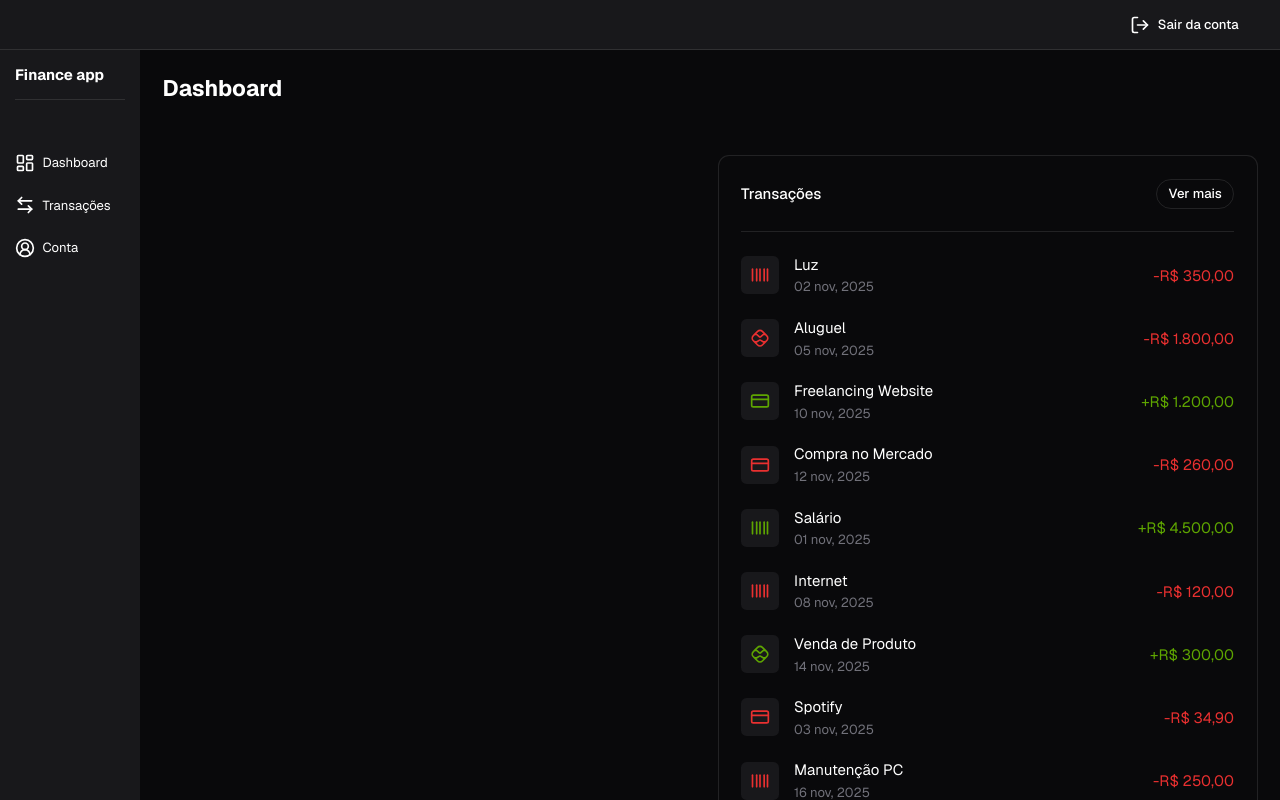
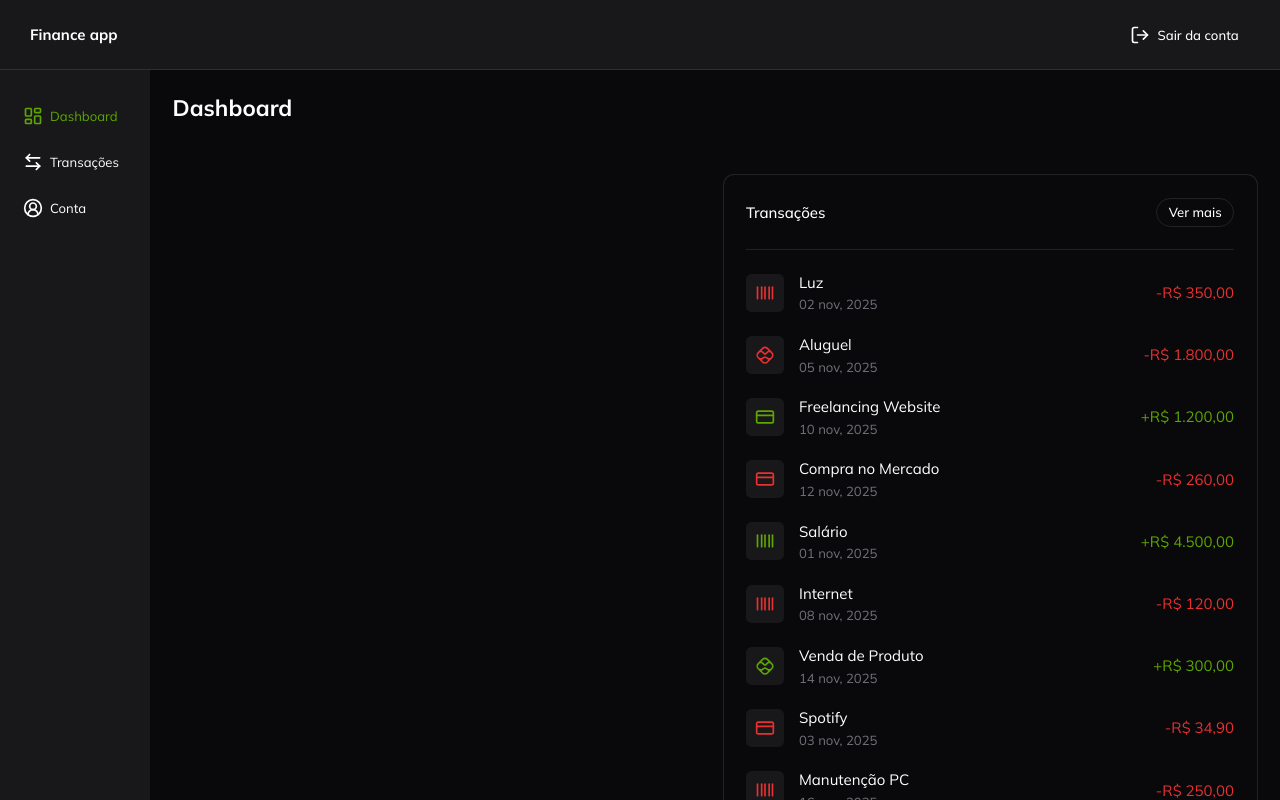
Before and after one commit to Brunoo-Lima/finance-app, a Next.js app: page /dashboard in a window 1280 px wide. Shown: the top 800 px of the page. Built offline with nearby package versions, Linux system fonts and the light colour scheme.

Commit message:
feat: layout updated

```diff
--- a/src/app/(protected)/_layout.module.scss
+++ b/src/app/(protected)/_layout.module.scss
@@ -2,8 +2,8 @@
   display: flex;
 
   .content {
-    margin-top: 50px;
-    margin-left: 140px;
+    margin-top: 70px;
+    margin-left: 150px;
     flex-grow: 1;
   }
 }
--- a/src/app/layout.tsx
+++ b/src/app/layout.tsx
@@ -1,22 +1,13 @@
-import type { Metadata } from "next";
-import { Geist, Geist_Mono } from "next/font/google";
+import { Mulish } from "next/font/google";
 import "../styles/globals.scss";
 import { ProviderGlobal } from "@/components/providers/provider-global";
 
-const geistSans = Geist({
-  variable: "--font-geist-sans",
+const font__primary = Mulish({
+  variable: "--font-primary",
+  weight: ["200", "300", "400", "500", "600", "700", "800", "900"],
+  display: "swap",
   subsets: ["latin"],
 });
-
-const geistMono = Geist_Mono({
-  variable: "--font-geist-mono",
-  subsets: ["latin"],
-});
-
-export const metadata: Metadata = {
-  title: "Create Next App",
-  description: "Generated by create next app",
-};
 
 export default function RootLayout({
   children,
@@ -26,7 +17,7 @@ export default function RootLayout({
   return (
     <html lang="en">
       <body
-        className={`${geistSans.variable} ${geistMono.variable} antialiased`}
+        className={`${font__primary.className} ${font__primary.variable} antialiased`}
       >
         <ProviderGlobal>{children}</ProviderGlobal>
       </body>
--- a/src/components/header/_header.module.scss
+++ b/src/components/header/_header.module.scss
@@ -1,12 +1,12 @@
 .header__wrapper {
-  height: 50px;
+  height: 70px;
   width: 100%;
 
   display: flex;
   align-items: center;
   justify-content: space-between;
   gap: 1rem;
-  padding-right: 2rem;
+  padding: 0 2rem;
 
   position: fixed;
   top: 0;
--- a/src/components/header/header.tsx
+++ b/src/components/header/header.tsx
@@ -9,6 +9,8 @@ export const Header = () => {
 
   return (
     <header className={s.header__wrapper}>
+      <strong>Finance app</strong>
+
       <button className={s.btn__logout} type="button">
         <LogOutIcon size={20} color="#ffffff" />
         Sair da conta
--- a/src/components/sidebar/_sidebar.module.scss
+++ b/src/components/sidebar/_sidebar.module.scss
@@ -5,26 +5,21 @@
 
   background-color: var(--color-black-80);
 
-  max-width: 140px;
-  width: 140px;
+  max-width: 150px;
+  width: 150px;
   min-height: 100vh;
 
   position: fixed;
-  top: 50px;
+  top: 70px;
   left: 0;
 
-  padding: 1rem;
-
-  .sidebar__top {
-    margin-bottom: 2rem;
-    padding-bottom: 1rem;
-    border-bottom: 1px solid var(--second-color);
-  }
+  padding: 1rem 0.75rem;
 
   .sidebar__items {
     display: flex;
     flex-direction: column;
-    gap: 1.5rem;
+    gap: 1rem;
+    margin-top: 1rem;
 
     .nav__item {
       display: flex;
@@ -33,6 +28,19 @@
 
       font-size: 0.875rem;
       font-weight: 400;
+
+      border-radius: 1.25rem;
+      padding: 0.375rem 0.75rem;
+
+      transition: all 0.3s ease;
+
+      &:hover {
+        background-color: var(--second-color);
+      }
+
+      &.active {
+        color: var(--primary-color);
+      }
 
       svg {
         width: 20px;
--- a/src/components/sidebar/sidebar.tsx
+++ b/src/components/sidebar/sidebar.tsx
@@ -35,13 +35,13 @@ export const Sidebar = () => {
 
   return (
     <aside className={s.sidebar}>
-      <div className={s.sidebar__top}>
-        <strong>Finance app</strong>
-      </div>
-
       <nav className={s.sidebar__items}>
         {items.map((item, index) => (
-          <Link key={index} href={item.url} className={s.nav__item}>
+          <Link
+            key={index}
+            href={item.url}
+            className={`${s.nav__item} ${pathname.includes(item.url) ? s.active : ""}`}
+          >
             {<item.icon />}
             {item.title}
           </Link>
```
